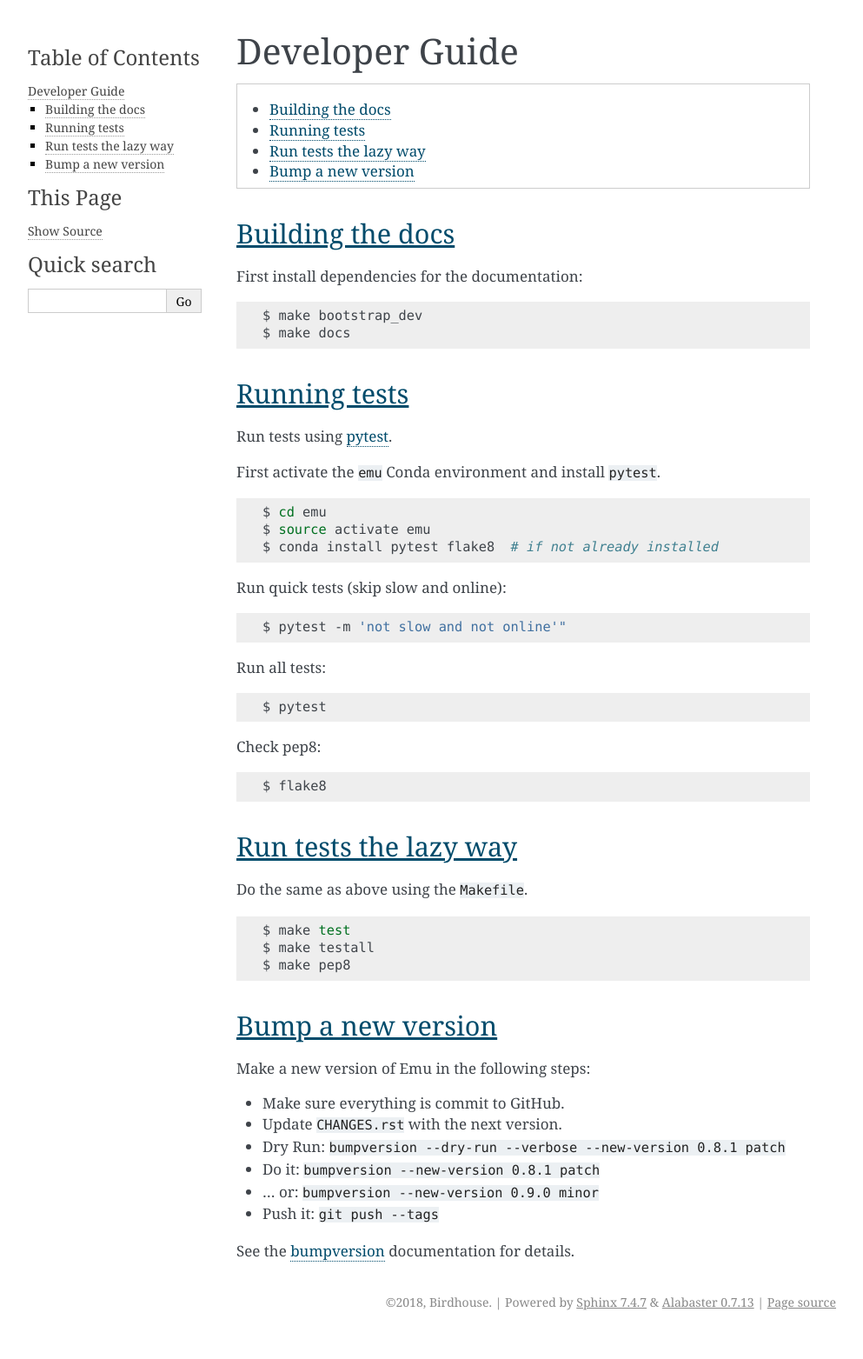
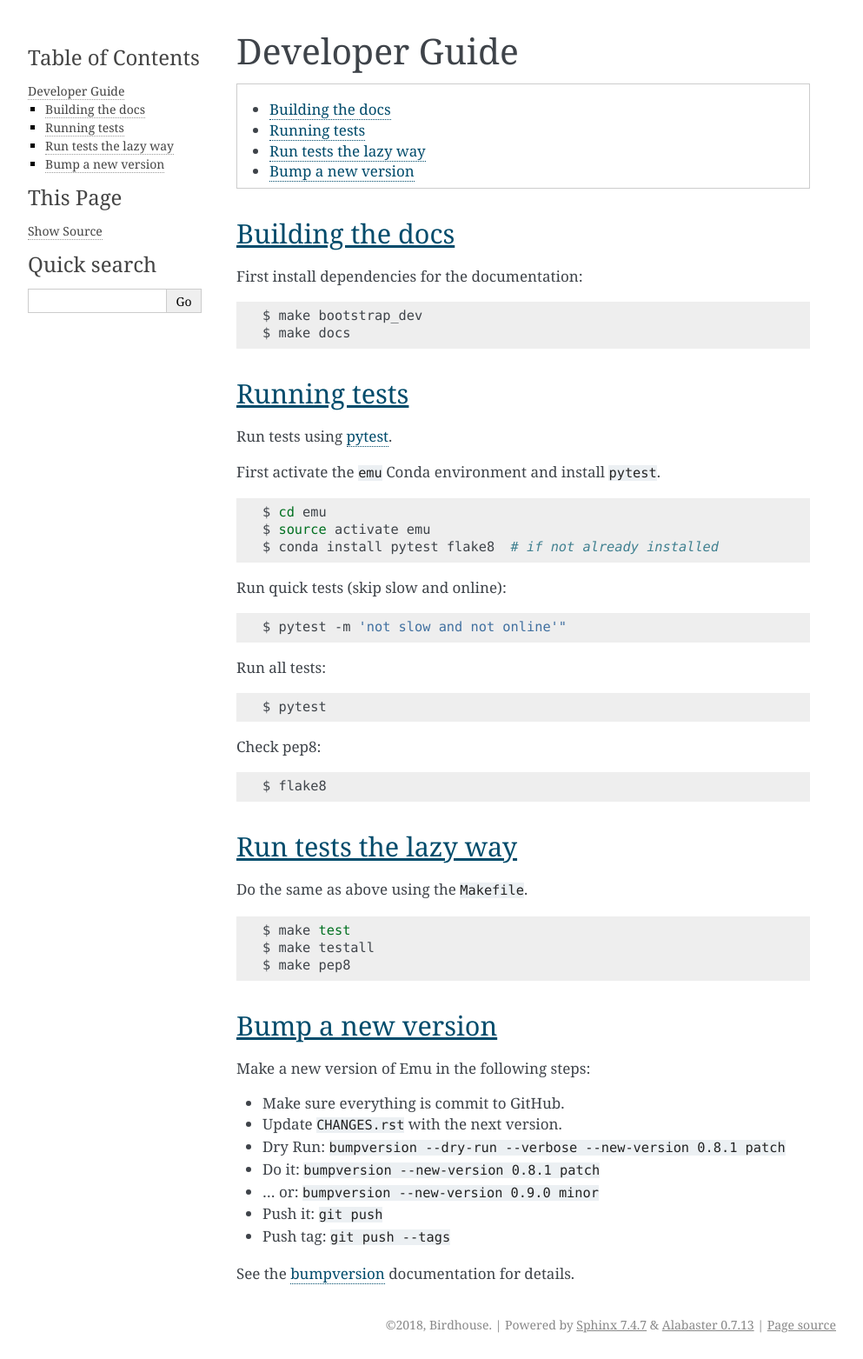
Before and after one commit to bird-house/emu, a Sphinx documentation site: the page built from docs/source/dev_guide.rst, in a window 1280 px wide. Shown: the whole page at 87% size, without its empty margins (148-1141 px from the left). Built offline with Sphinx 7.4.7, drawn with Linux system fonts in a browser that asks for light colours; before the commit the page ends 1537 px from its top, so only the background shows below that.

Commit message:
udpate dev_guide

```diff
--- a/docs/source/dev_guide.rst
+++ b/docs/source/dev_guide.rst
@@ -71,7 +71,8 @@ Make a new version of Emu in the following steps:
 * Dry Run: ``bumpversion --dry-run --verbose --new-version 0.8.1 patch``
 * Do it: ``bumpversion --new-version 0.8.1 patch``
 * ... or: ``bumpversion --new-version 0.9.0 minor``
-* Push it: ``git push --tags``
+* Push it: ``git push``
+* Push tag: ``git push --tags``
 
 See the bumpversion_ documentation for details.
 
```
